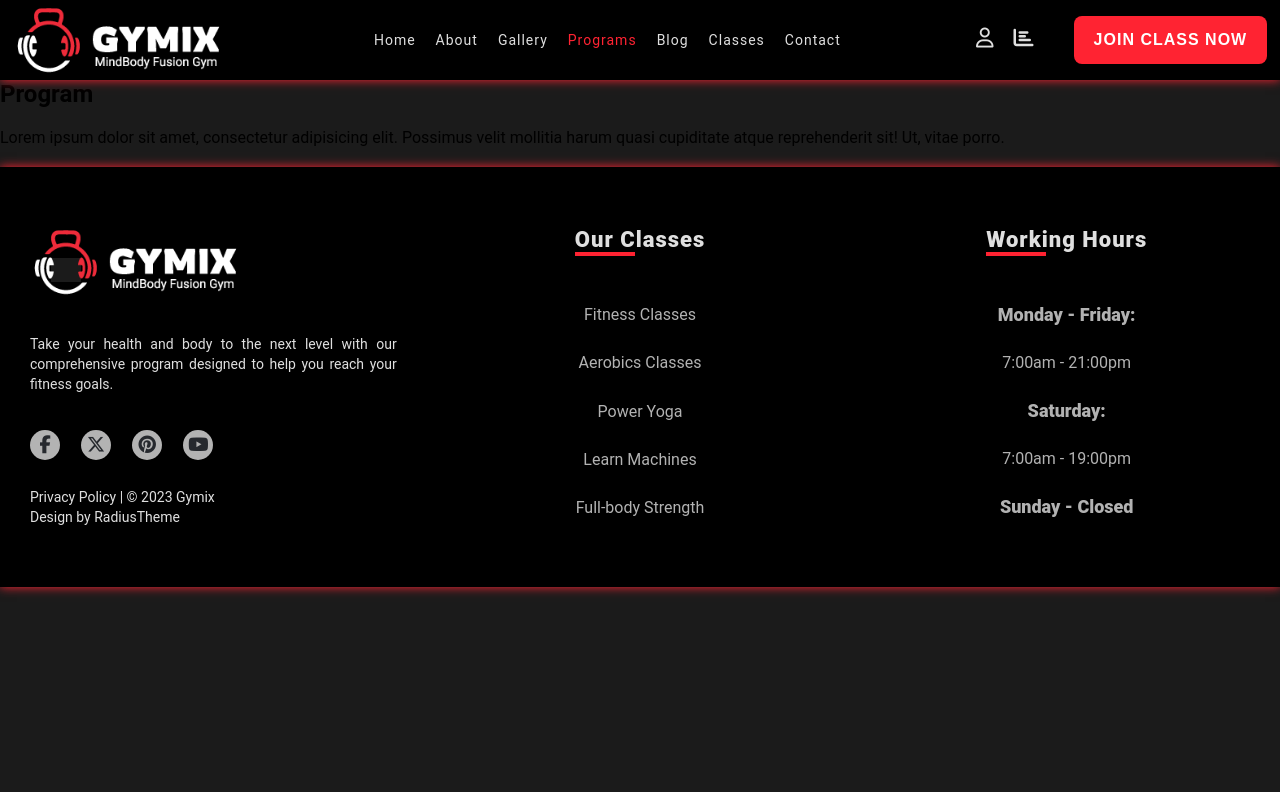
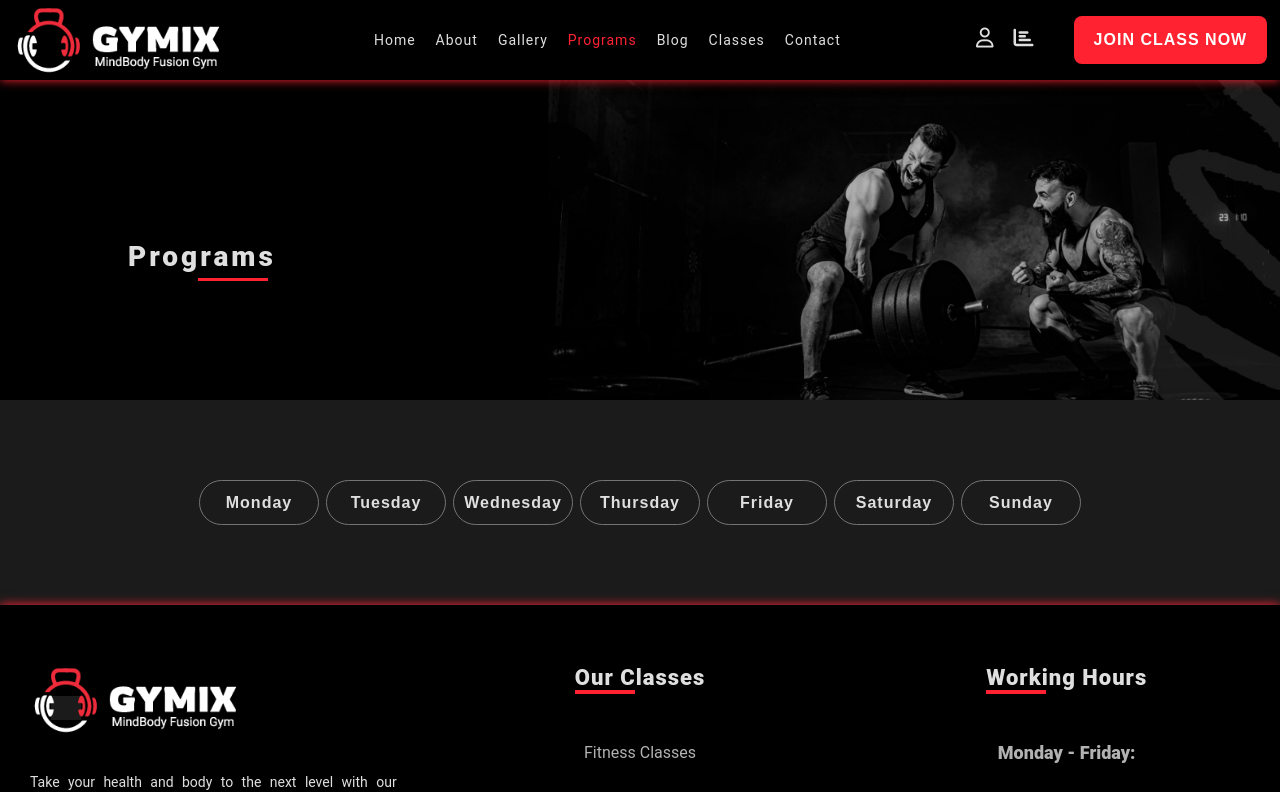
Before and after one commit to F-Naddaf/GYMIX, a Nuxt app in the folder client/: page /programs in a window 1280 px wide. Shown: the top 792 px of the page. Built offline with nearby package versions, Linux system fonts and the light colour scheme.

Commit message:
Creating a weekday buttons

```diff
--- a/client/components/PagesHero.vue
+++ b/client/components/PagesHero.vue
@@ -43,6 +43,7 @@ const props = defineProps({
   font-size: 28px;
   font-weight: 800;
   letter-spacing: 3px;
+  padding-bottom: 5px;
 }
 .title-underline {
   width: 0px;
@@ -54,13 +55,13 @@ const props = defineProps({
   0% {
     width: 0px;
   }
-  70% {
+  50% {
     width: 140px;
     transform: translateX(0px);
   }
   100% {
-    width: 80px;
-    transform: translateX(60px);
+    width: 70px;
+    transform: translateX(70px);
   }
 }
 
--- a/client/pages/programs.vue
+++ b/client/pages/programs.vue
@@ -1,21 +1,59 @@
 <template>
   <div>
-    <h2>Program</h2>
-    <p>
-      Lorem ipsum dolor sit amet, consectetur adipisicing elit. Possimus velit
-      mollitia harum quasi cupiditate atque reprehenderit sit! Ut, vitae porro.
-    </p>
+    <PagesHero :title="title" />
+    <div class="weekdays-container">
+      <button v-for="(day, index) in weekDays" :key="index">{{ day }}</button>
+    </div>
   </div>
 </template>
 
-<script setup></script>
+<script setup>
+import { ref } from "vue";
+
+const title = ref("Programs");
+
+const weekDays = [
+  "Monday",
+  "Tuesday",
+  "Wednesday",
+  "Thursday",
+  "Friday",
+  "Saturday",
+  "Sunday",
+];
+</script>
 
 <style scoped>
-h3 {
-  margin-bottom: 20px;
-  font-size: 36px;
+.weekdays-container {
+  display: flex;
+  justify-content: space-evenly;
+  width: 70%;
+  margin: 80px auto;
 }
-p {
-  margin: 20px 0;
+button {
+  display: flex;
+  align-items: center;
+  justify-content: center;
+  width: 120px;
+  height: 45px;
+  padding: 10px;
+  border: 1px solid #747474;
+  border-radius: 45px;
+  background: none;
+  font-size: 16px;
+  font-weight: 600;
+  letter-spacing: 1px;
+  color: var(--text-color);
+  cursor: pointer;
+}
+button:hover {
+  background: var(--primary-color);
+  border: 1px solid var(--primary-color);
+  color: white;
+}
+.active {
+  background: var(--primary-color);
+  border: 1px solid var(--primary-color);
+  color: white;
 }
 </style>
```
